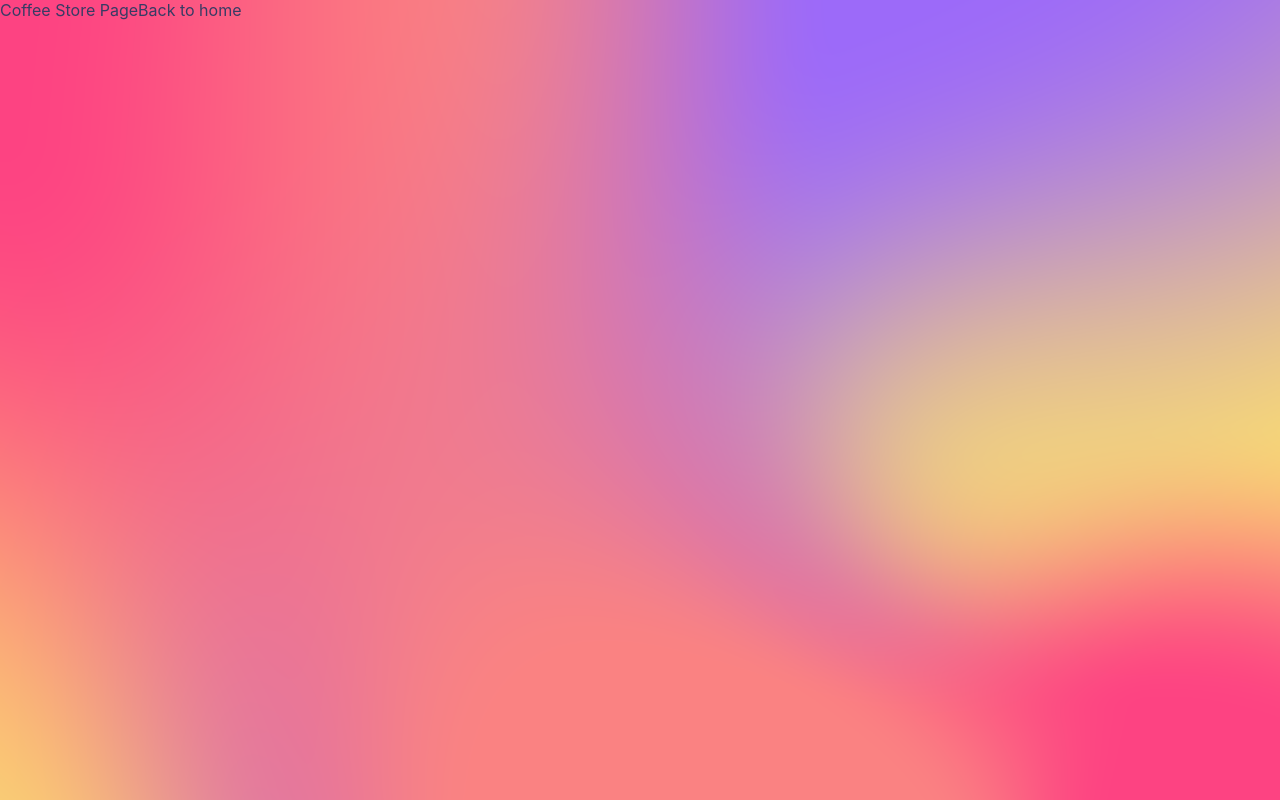
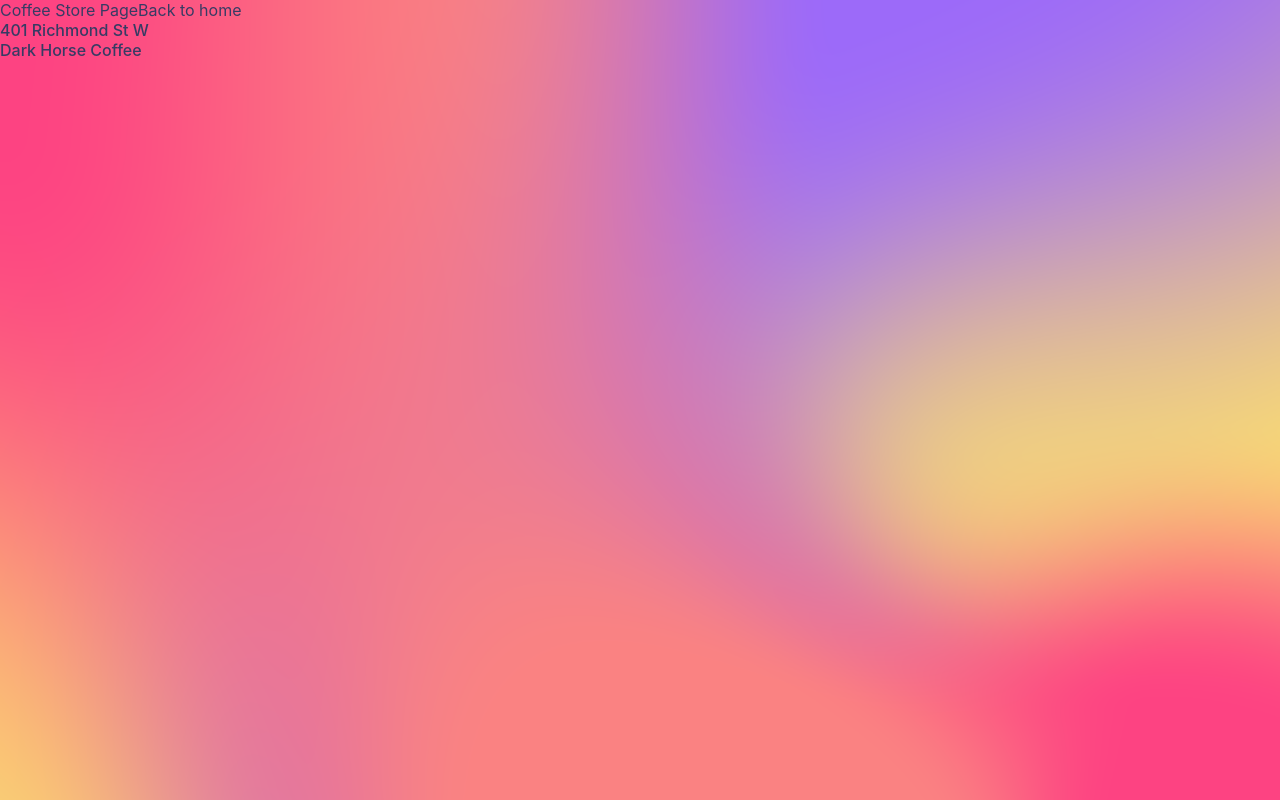
Before and after one commit to Assetbekov-Almar/next-js-coffee-store, a Next.js app: page /coffee-store/1 in a window 1280 px wide. Built offline with nearby package versions, Linux system fonts and the light colour scheme.

Commit message:
Feature: Add getStaticPaths to a dynamic page

```diff
--- a/pages/coffee-store/[id].js
+++ b/pages/coffee-store/[id].js
@@ -1,10 +1,37 @@
 import Link from "next/link";
+import coffeeStoresData from '../../data/coffee-stores.json'
+import {useRouter} from "next/router";
 
-const CoffeeStore = () => {
+export function getStaticProps({ params }) {
+	return {
+		props: {
+			coffeeStore: coffeeStoresData.find(coffeeStore => {
+				return coffeeStore.id.toString() === params.id
+			})
+		}
+	}
+}
+
+export function getStaticPaths() {
+	return {
+		paths: [{ params: { id: '0'}}, { params: { id: '1' } }],
+		fallback: true
+	}
+}
+
+const CoffeeStore = (props) => {
+	const router = useRouter()
+
+	if (router.isFallback) {
+		return <div>Loading...</div>
+	}
+
 	return (
 		<div>
 			Coffee Store Page
 			<Link href='/'><a>Back to home</a></Link>
+			<p>{props.coffeeStore.address}</p>
+			<p>{props.coffeeStore.name}</p>
 		</div>
 	)
 }
```
Also changed, not shown: pages/index.js (+7 -2 lines).
